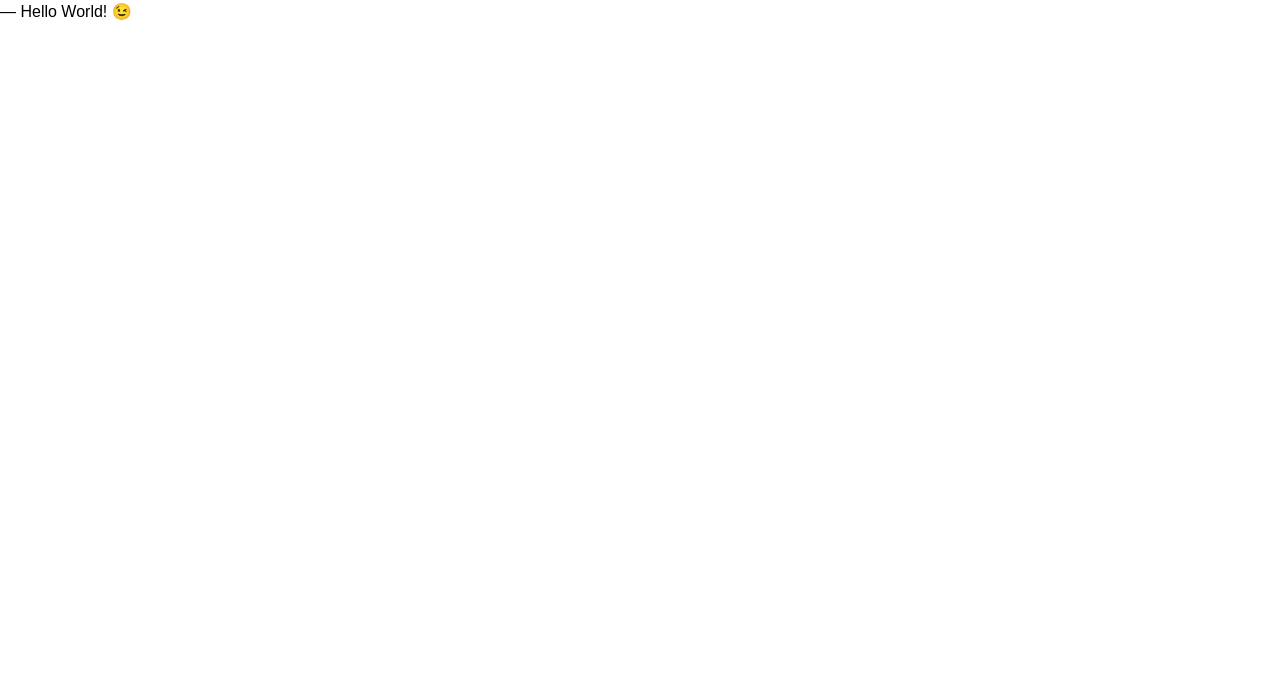
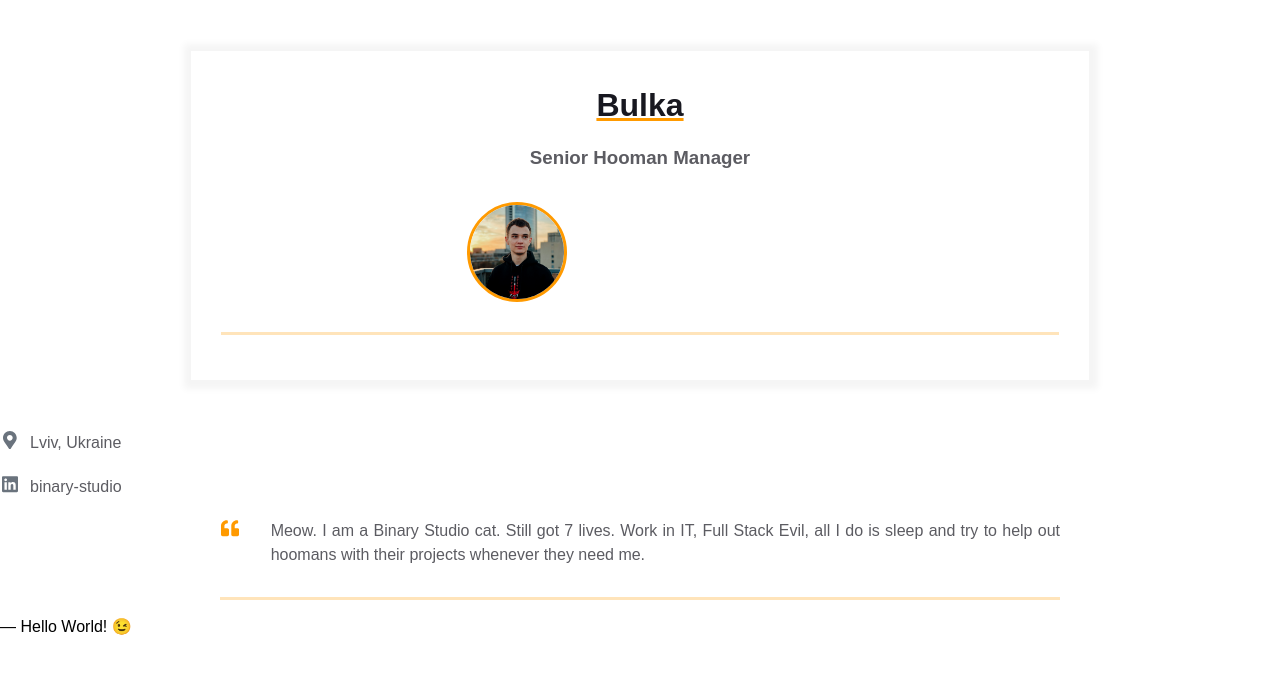
Before and after one commit to Derrbal/homepage, a plain HTML site: page index.html in a window 1280 px wide. Drawn offline with Linux system fonts and the light colour scheme.

Commit message:
Added main content to index.html

```diff
--- a/index.html
+++ b/index.html
@@ -7,6 +7,64 @@
     <title>Résumé</title>
   </head>
   <body>
+    <main>
+        <div class="resume">
+          <div class="container">
+            <div class="resume__block">
+              <h1 class="contact-info__header">Bulka</h1>
+              <h3 class="contact-info__sub-header">Senior Hooman Manager</h3>
+
+              <div class="contact_info_container fh">
+                <div class="contact-info__block"></div>
+
+                <div class="contact-info__block contact-info__block--center">
+                  <img class="contact-info__avatar" src="assets/avatar.JPG" alt="Avatar">
+                </div>
+
+                <div class="contact-info__block"></div>
+              <div>
+            <div>
+          <div>
+        </div>
+      </main>
+      <a href="" rel="author" class="contact-info__item">
+        <div class="contact-info__item-icon-wrapper">
+          <svg class="contact-info__item-icon" xmlns="http://www.w3.org/2000/svg" viewBox="0 0 384 512">
+            <path
+              d="M172.268 501.67C26.97 291.031 0 269.413 0 192 0 85.961 85.961 0 192 0s192 85.961 192 192c0 77.413-26.97 99.031-172.268 309.67-9.535 13.774-29.93 13.773-39.464 0zM192 272c44.183 0 80-35.817 80-80s-35.817-80-80-80-80 35.817-80 80 35.817 80 80 80z">
+            </path>
+          </svg>
+        </div>
+        <span>Lviv, Ukraine</span>
+      </a>
+      <a href="https://ua.linkedin.com/company/binary-studio_241166" rel="author" class="contact-info__item">
+        <div class="contact-info__item-icon-wrapper">
+          <svg class="contact-info__item-icon" xmlns="http://www.w3.org/2000/svg" viewBox="0 0 448 512">
+            <path
+              d="M416 32H31.9C14.3 32 0 46.5 0 64.3v383.4C0 465.5 14.3 480 31.9 480H416c17.6 0 32-14.5 32-32.3V64.3c0-17.8-14.4-32.3-32-32.3zM135.4 416H69V202.2h66.5V416zm-33.2-243c-21.3 0-38.5-17.3-38.5-38.5S80.9 96 102.2 96c21.2 0 38.5 17.3 38.5 38.5 0 21.3-17.2 38.5-38.5 38.5zm282.1 243h-66.4V312c0-24.8-.5-56.7-34.5-56.7-34.6 0-39.9 27-39.9 54.9V416h-66.4V202.2h63.7v29.2h.9c8.9-16.8 30.6-34.5 62.9-34.5 67.2 0 79.7 44.3 79.7 101.9V416z">
+            </path>
+          </svg>
+        </div>
+        <span>binary-studio</span>
+      </a>
+      <div class="container">
+        <div class="resume__block">
+          <div class="intro">
+            <div class="intro__icon-wrapper">
+              <svg class="intro__icon" xmlns="http://www.w3.org/2000/svg" viewBox="0 0 512 512">
+                <path
+                  d="M464 256h-80v-64c0-35.3 28.7-64 64-64h8c13.3 0 24-10.7 24-24V56c0-13.3-10.7-24-24-24h-8c-88.4 0-160 71.6-160 160v240c0 26.5 21.5 48 48 48h128c26.5 0 48-21.5 48-48V304c0-26.5-21.5-48-48-48zm-288 0H96v-64c0-35.3 28.7-64 64-64h8c13.3 0 24-10.7 24-24V56c0-13.3-10.7-24-24-24h-8C71.6 32 0 103.6 0 192v240c0 26.5 21.5 48 48 48h128c26.5 0 48-21.5 48-48V304c0-26.5-21.5-48-48-48z">
+                </path>
+              </svg>
+            </div>
+            <p class="intro_text">Meow.
+              I am a Binary Studio cat. Still got 7 lives. Work in IT, Full Stack Evil,
+              all I do is sleep and try to help out hoomans with their projects whenever
+              they need me.
+            </p>
+          </div>
+        </div>
+      </div>
     ― Hello World! &#x1F609;
   </body>
 </html>
```
Also changed, not shown: assets/avatar.JPG (added).
